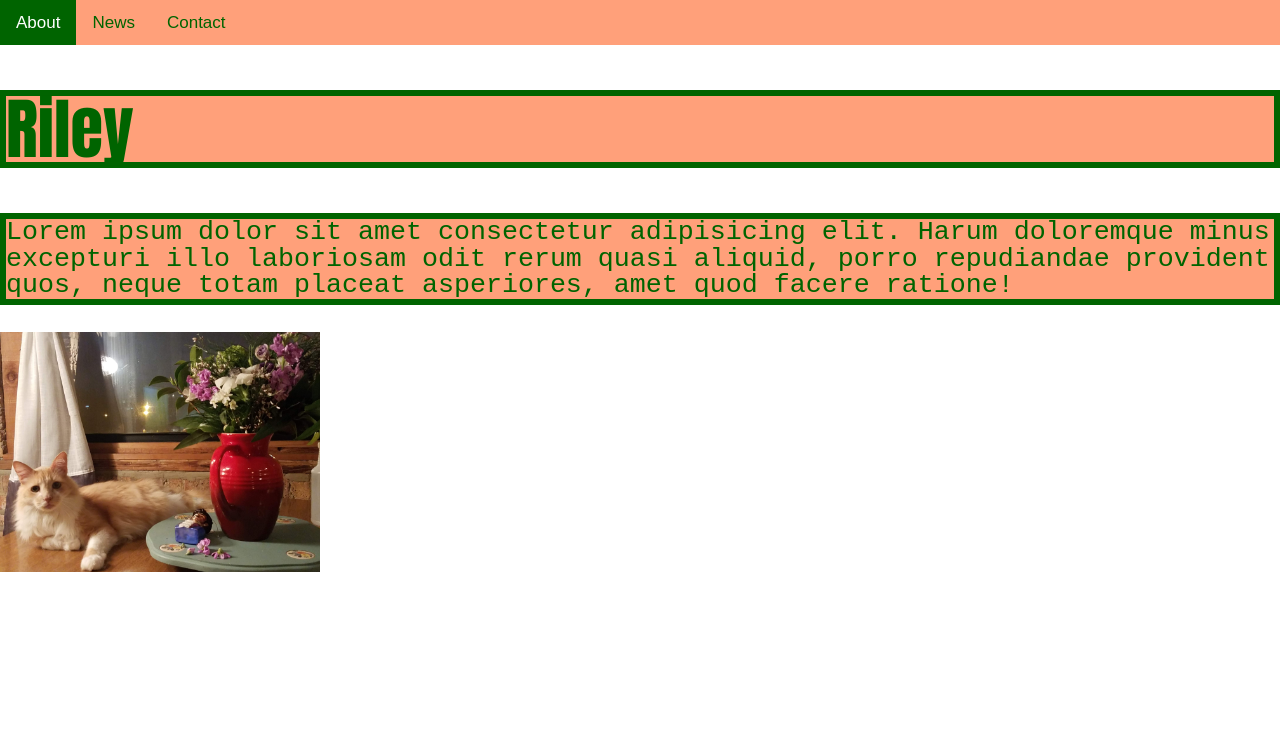
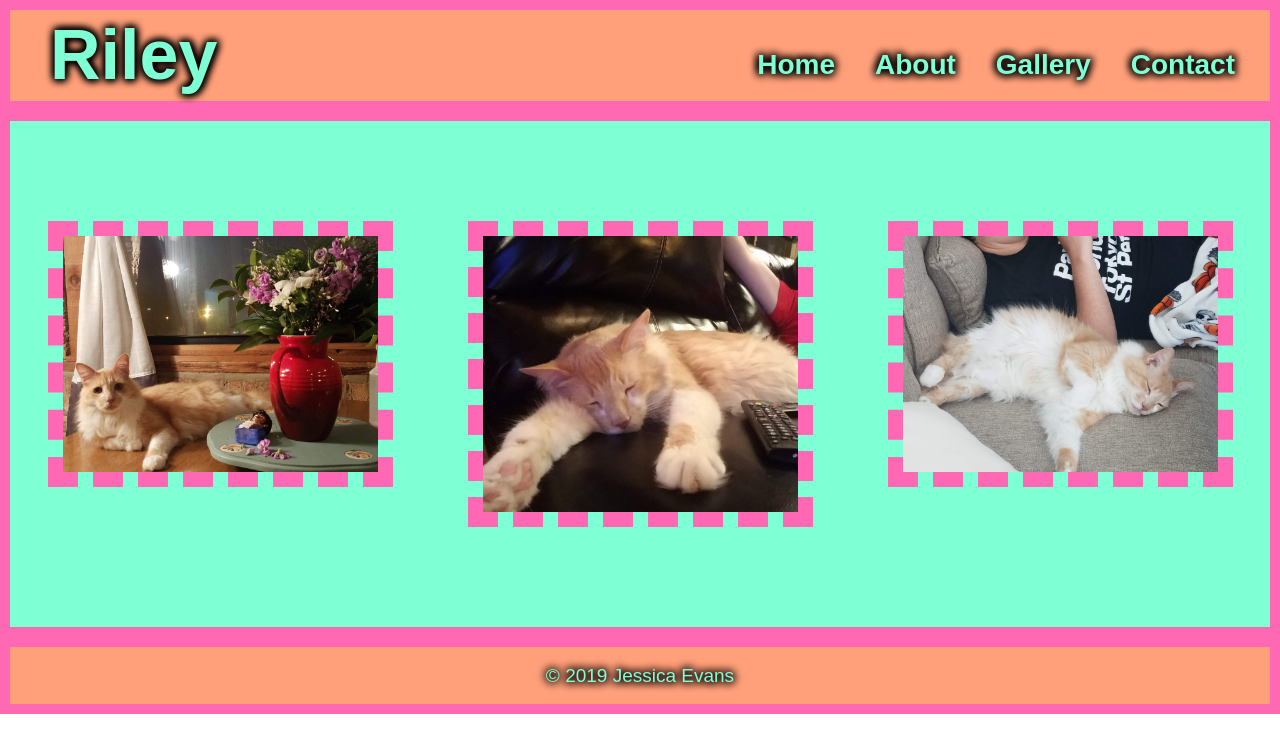
Before and after one commit to jessicaevans17/intro-to-css, a website: page public/index.html in a window 1280 px wide. Drawn offline with Linux system fonts and the light colour scheme.

Commit message:
changed colors, added pics, aligned items

```diff
--- a/public/index.html
+++ b/public/index.html
@@ -7,15 +7,33 @@
     <link rel="shortcut icon" href="/favicon.ico">
     <link rel="stylesheet" href="/screen.css">
   </head>
+
   <body>
-      <div class="topnav">
-          <a class="active" href="#about">About</a>
-          <a href="#news">News</a>
-          <a href="#contact">Contact</a>
-        </div>
-    <h1 id="Kitty">Riley</h1>
-    <p class="green-text">Lorem ipsum dolor sit amet consectetur adipisicing elit. Harum doloremque minus excepturi illo laboriosam odit rerum quasi aliquid, porro repudiandae provident quos, neque totam placeat asperiores, amet quod facere ratione!</p>
-    <img src="Riley.jpg" height="25%"width=25%>
+     <nav class="navbar">
+       <h1 class="heading">Riley</h1>
+       <ul class="main-nav">
+         <li><a class="nav-links" href="#"><strong>Home</strong></a></li>
+         <li><a class="nav-links" href="#"><strong>About</strong></a></li>
+         <li><a class="nav-links" href="#"><strong>Gallery</strong></a></li>
+         <li><a class="nav-links" href="#"><strong>Contact</strong></a></li>
+       </ul>
+     </nav>
+
+     <main>
+
+      <section class="pics">
+          <img class="pic-border" src="Riley.jpg" alt="A fluffy white cat sitting on a table next to some flowers" height=25% width=25%>
+
+          <img class="pic-border" src="Riley2.jpg" alt="A fluffy white cat sleeping" height=25% width=25%>
+
+          <img class="pic-border" src="Riley3.jpg" alt="A fluffy white cat sleeping" height=25% width=25%>
+      </section>
+
+     </main>
+
+    <footer class="footer">
+      <p>© 2019 Jessica Evans</p>
+    </footer>
 
   </body>
 </html>
--- a/public/screen.css
+++ b/public/screen.css
@@ -9,44 +9,97 @@ html {
 body {
   margin: 0;
   min-height: 100%;
+  display: flex;
+  flex-direction: column;
 }
 
-#Kitty {
-  color: darkgreen;
-  font-family: Impact, Haettenschweiler, 'Arial Narrow Bold', sans-serif;
+.navbar {
+  display: flex;
+  justify-content: space-between;
+  padding-bottom: 21px;
+  height: 70px;
+  align-items: center;
   background-color: lightsalmon;
-  font-size: 50pt;
-  border: 5pt solid darkgreen
+  border-style:solid;
+  border-width: 10px;
+  border-color: hotpink;
+
+
 }
 
-.green-text {
-  color: darkgreen;
-  background-color: lightsalmon;
-  font-size: 20pt;
-  font-family: 'Courier New', Courier, monospace;
-  border: 5pt solid darkgreen
+.main-nav {
+  display: flex;
+  padding-top: 40px;
+  padding-right: 35px;
+  flex-direction: row;
+  justify-content: flex-end;
+  list-style: none;
 }
 
-.topnav {
-  background-color: lightsalmon;
-  overflow: hidden;
+.main-nav li {
+  margin: 0;
+
 }
 
-.topnav a {
-  float: left;
-  color: darkgreen;
-  text-align: center;
-  padding: 14px 16px;
+.nav-links {
+  margin-left: 40px;
   text-decoration: none;
-  font-size: 17px;
+  color: aquamarine;
+  font-size: 28px;
+  text-shadow:
+    -1px -1px 8px #000,
+    1px -1px 8px #000,
+    -1px 1px 8px #000,
+    1px 1px 8px #000;
 }
 
-.topnav a:hover {
-  background-color: #ddd;
-  color: black;
+.heading {
+  padding-left: 40px;
+  padding-top:20px;
+  color: aquamarine;
+  font-size: 70px;
+  text-shadow:
+    1px -1px 8px black,
+    1px -1px 8px #000,
+    -1px 1px 8px #000,
+    1px 1px 8px #000
 }
 
-.topnav a.active {
-  background-color: darkgreen;
-  color: white;
+.main-nav a:hover {
+  background-color:hotpink;
+  color:antiquewhite;
 }
+
+.pics {
+  display: flex;
+  flex-flow: row wrap;
+  justify-content:space-around;
+  background-color: aquamarine;
+  padding-top: 100px;
+  padding-bottom: 100px;
+  border-style: solid;
+  border-width: 10px;
+  border-color: hotpink
+}
+
+.pic-border {
+  border-style: dashed;
+  border-color: hotpink;
+  border-width: 15px;
+}
+
+.footer {
+  display: flex;
+  justify-content:center;
+  align-content:center;
+  background-color: lightsalmon;
+  border-style:solid;
+  border-width: 10px;
+  border-color: hotpink;
+  font-size: 19px;
+  color: aquamarine;
+  text-shadow:
+    -1px -1px 8px #000,
+    1px -1px 8px #000,
+    -1px 1px 8px #000,
+    1px 1px 8px #000;
```
Also changed, not shown: public/Riley2.jpg (added), public/Riley3.jpg (added).
